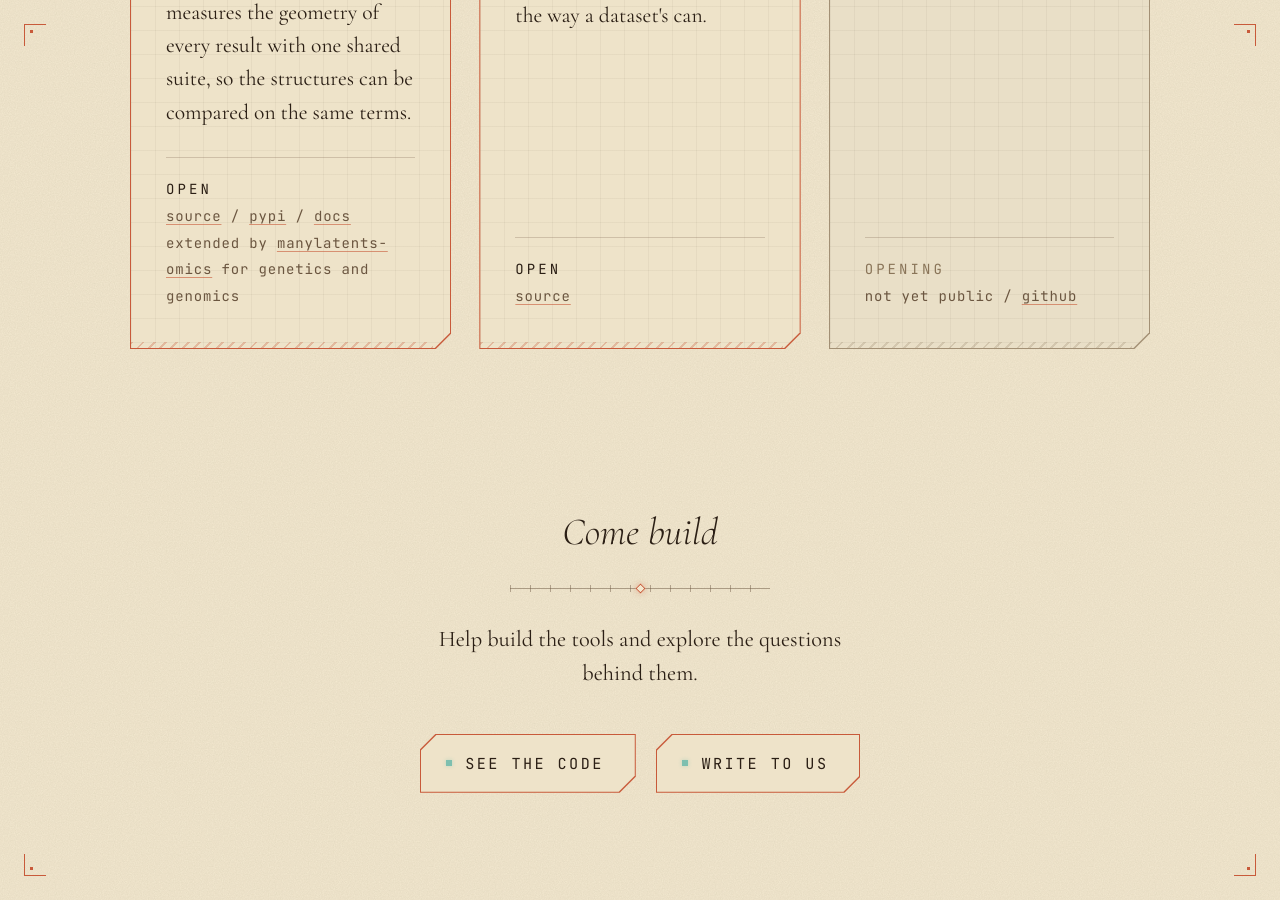
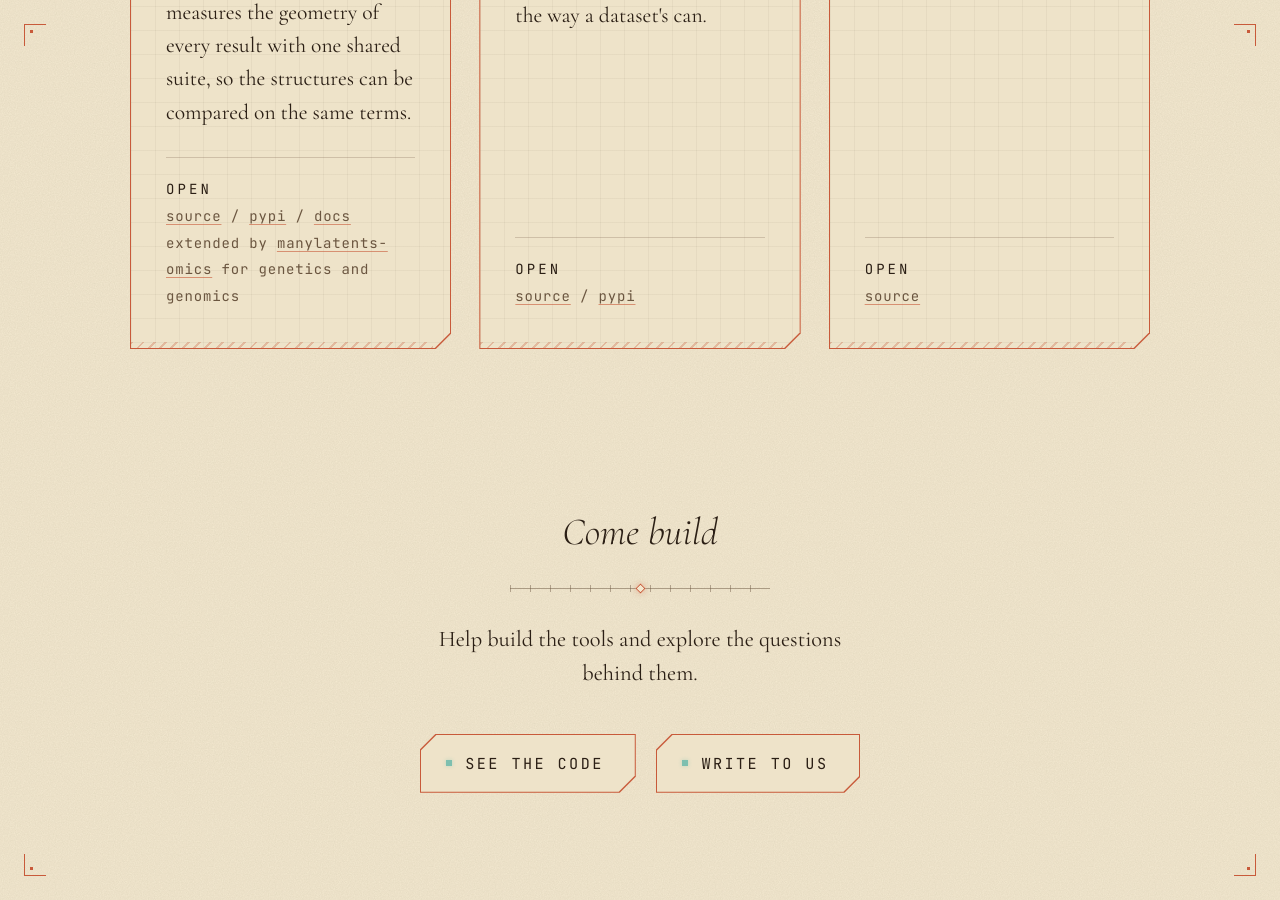
Before and after one commit to latent-reasoning-works/latent-reasoning-works.github.io, an MkDocs documentation site: the page built from docs/index.md, in a window 1280 px wide and 900 px high, scrolled down 1693 px. Built offline with MkDocs 1.6.1 and Material for MkDocs 9.7.7, drawn with Linux system fonts in a browser that asks for light colours.

Commit message:
Open the manyruns panel now that the repo is public
Co-Authored-By: Claude Opus 5 (1M context) <noreply@anthropic.com>
Claude-Session: https://claude.ai/code/session_01JrEhmLrzv5Qx9Tk2aHvKEv

```diff
--- a/mkdocs.yml
+++ b/mkdocs.yml
@@ -75,13 +75,14 @@ extra:
           the way a dataset's can.
         status: open
         repo: https://github.com/latent-reasoning-works/manyagents
+        pypi: https://pypi.org/project/manyagents/
 
       - name: manyruns
         tagline: point it at your data, get the shape back
         blurb: >-
           manyruns reads your data, runs the experiment loop, and records each step,
           so you can retrace how a result was found and run the experiment again.
-        status: opening
+        status: open
         repo: https://github.com/latent-reasoning-works/manyruns
 
     # Papers and write-ups, once there are some. The section stays hidden while this
```
